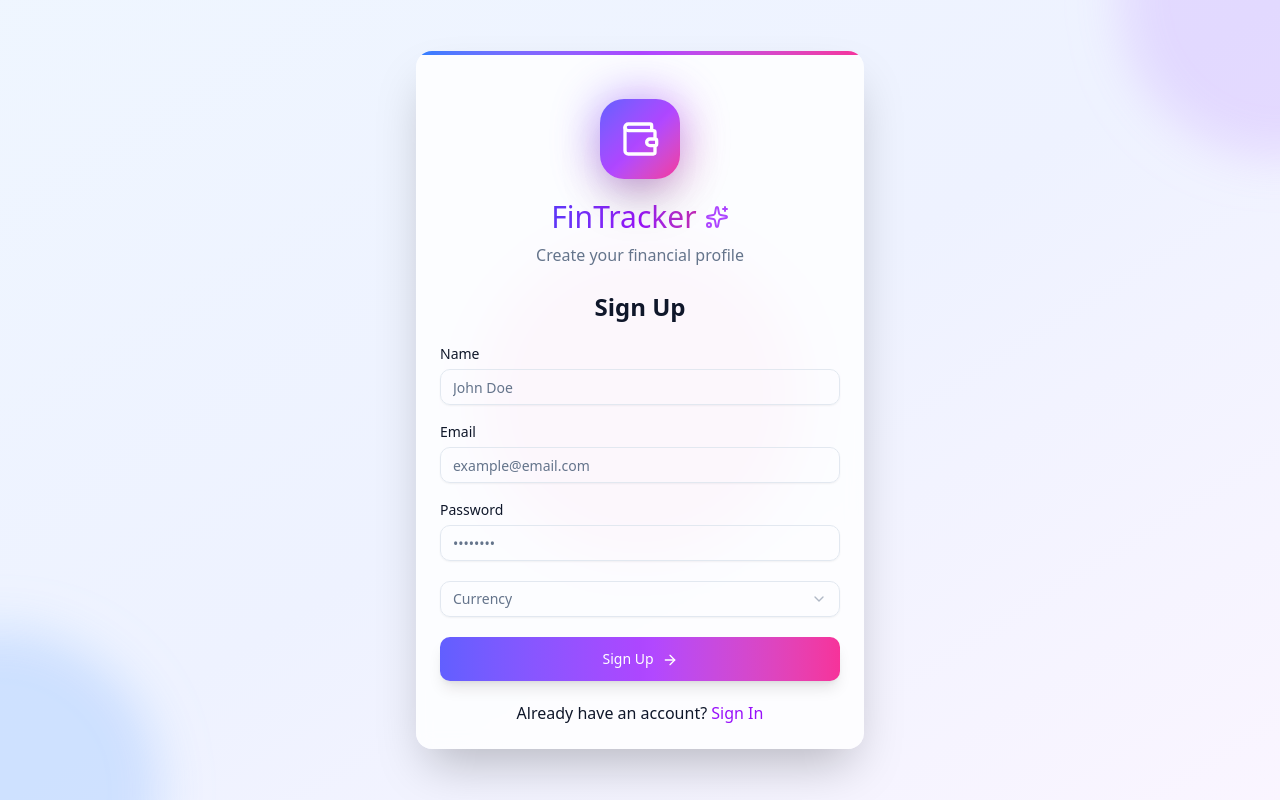
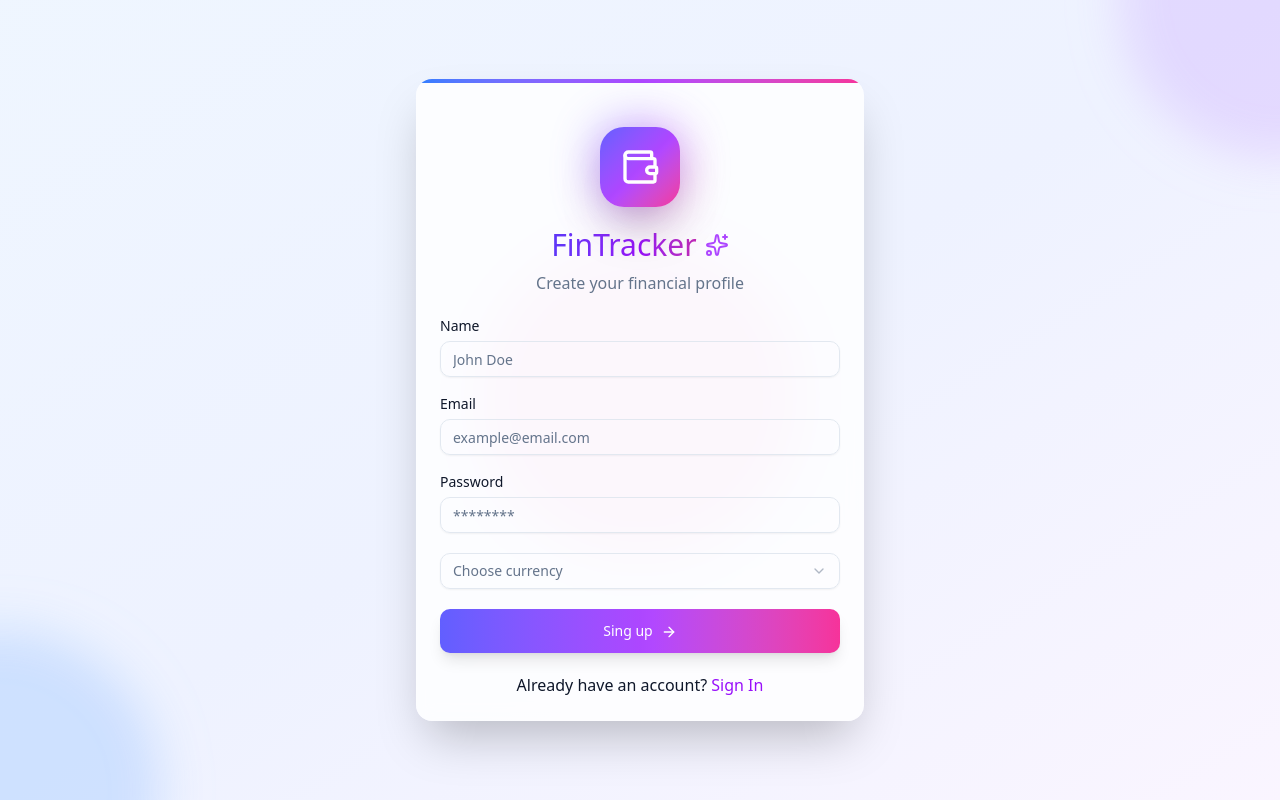
Before and after one commit to maximwas/finance-tracker, a Next.js app in the folder frontend/: page /register in a window 1280 px wide. Built offline with nearby package versions, Linux system fonts and the light colour scheme.

Commit message:
[maximwas]: fix auth form

```diff
--- a/frontend/src/app/(auth)/login/LoginForm.tsx
+++ b/frontend/src/app/(auth)/login/LoginForm.tsx
@@ -1,23 +1,44 @@
 'use client';
+import { useCallback } from 'react';
 
+import { FormField } from '@/components/form/formField';
 import { AuthForm } from '@/components/forms/authForm';
 import { type LoginFormValues, loginSchema } from '@/lib/validations/login-schema';
 
 export function LoginForm(): React.JSX.Element {
+  const onSubmit = useCallback(() => {}, []);
+
   return (
     <AuthForm<LoginFormValues>
-      title="Sign In"
-      fields={[
-        { name: 'email', label: 'Email', type: 'email', placeholder: 'example@email.com' },
-        { name: 'password', label: 'Password', type: 'password', placeholder: '••••••••' },
-      ]}
-      initialValues={{ email: '', password: '' }}
-      validationSchema={loginSchema}
-      submitText="Sign In"
+      submitText="Sign in"
       redirectText="Don't have an account?"
       redirectLink="/register"
       redirectLabel="Sign Up"
-      onSubmit={(values) => console.log('Login values:', values)}
-    />
+      initialValues={{
+        email: '',
+        password: '',
+      }}
+      validationSchema={loginSchema}
+      onSubmit={onSubmit}
+    >
+      <div className="space-y-2">
+        <FormField
+          label="Email"
+          id="email"
+          name="email"
+          type="email"
+          placeholder="example@email.com"
+        />
+      </div>
+      <div className="space-y-2">
+        <FormField
+          label="Password"
+          id="password"
+          name="password"
+          type="password"
+          placeholder="********"
+        />
+      </div>
+    </AuthForm>
   );
 }
--- a/frontend/src/app/(auth)/register/RegisterForm.tsx
+++ b/frontend/src/app/(auth)/register/RegisterForm.tsx
@@ -1,35 +1,69 @@
 'use client';
 
+import { useCallback } from 'react';
+
+import { FormField } from '@/components/form/formField';
+import { SelectField } from '@/components/form/selectField';
 import { AuthForm } from '@/components/forms/authForm';
 import { type RegisterFormValues, registerSchema } from '@/lib/validations/register-schema';
 
 export function RegisterForm(): React.JSX.Element {
+  const onSubmit = useCallback(() => {}, []);
+
   return (
     <AuthForm<RegisterFormValues>
-      title="Sign Up"
-      fields={[
-        { name: 'name', label: 'Name', placeholder: 'John Doe' },
-        { name: 'email', label: 'Email', type: 'email', placeholder: 'example@email.com' },
-        { name: 'password', label: 'Password', type: 'password', placeholder: '••••••••' },
-        {
-          name: 'currency',
-          label: 'Currency',
-          placeholder: 'Currency',
-          options: ['UAH', 'EUR', 'USD'],
-        },
-      ]}
+      submitText="Sing up"
+      redirectText="Already have an account?"
+      redirectLink="/login"
+      redirectLabel="Sign In"
       initialValues={{
-        name: '',
         email: '',
         password: '',
+        name: '',
         currency: '',
       }}
       validationSchema={registerSchema}
-      submitText="Sign Up"
-      redirectText="Already have an account?"
-      redirectLink="/login"
-      redirectLabel="Sign In"
-      onSubmit={(values) => console.log('Register values:', values)}
-    />
+      onSubmit={onSubmit}
+    >
+      <div className="space-y-2">
+        <FormField label="Name" id="name" name="name" type="name" placeholder="John Doe" />
+      </div>
+      <div className="space-y-2">
+        <FormField
+          label="Email"
+          id="email"
+          name="email"
+          type="email"
+          placeholder="example@email.com"
+        />
+      </div>
+
+      <div className="space-y-2">
+        <FormField
+          label="Password"
+          id="password"
+          name="password"
+          type="password"
+          placeholder="********"
+        />
+      </div>
+      <div className="space-y-2">
+        <SelectField
+          name="currency"
+          className="w-full"
+          placeholder="Choose currency"
+          options={[
+            {
+              value: 'UAH',
+              label: 'UAH',
+            },
+            {
+              value: 'USD',
+              label: 'USD',
+            },
+          ]}
+        />
+      </div>
+    </AuthForm>
   );
 }
--- a/frontend/src/components/auth/wrapperAuth.tsx
+++ b/frontend/src/components/auth/wrapperAuth.tsx
@@ -3,7 +3,7 @@
 import { Sparkles } from 'lucide-react';
 import type * as React from 'react';
 
-import { Logo } from '../logo/Logo';
+import { Logo } from '../logo/logo';
 import { Card, CardContent, CardDescription, CardHeader, CardTitle } from '../ui/card';
 
 export interface IWrapperAuthProps {
--- /dev/null
+++ b/frontend/src/components/form/selectField.tsx
@@ -0,0 +1,63 @@
+import type * as SelectPrimitive from '@radix-ui/react-select';
+import { ErrorMessage, useFormikContext } from 'formik';
+import { AlertCircle } from 'lucide-react';
+import * as React from 'react';
+
+import { Select, SelectContent, SelectItem, SelectTrigger, SelectValue } from '../ui/select';
+import { TypographyP } from '../ui/typography';
+
+export interface ISelectOption {
+  value: string;
+  label: string;
+}
+
+export interface ISelectFieldProps extends React.ComponentProps<typeof SelectPrimitive.Root> {
+  options: ISelectOption[];
+  placeholder?: string;
+  className?: string;
+  name: string;
+}
+
+function SelectField<T extends Record<string, string>>({
+  options,
+  className,
+  placeholder,
+  name,
+  ...props
+}: ISelectFieldProps): React.JSX.Element {
+  const { setFieldValue, values } = useFormikContext<T>();
+
+  return (
+    <>
+      <Select
+        name={name}
+        value={values[name]}
+        onValueChange={(value) => setFieldValue(name, value)}
+        {...props}
+      >
+        <SelectTrigger className={className}>
+          <SelectValue placeholder={placeholder ?? ''} />
+        </SelectTrigger>
+        <SelectContent>
+          {options.map(({ label, value }) => (
+            <SelectItem key={value} value={value}>
+              {label}
+            </SelectItem>
+          ))}
+        </SelectContent>
+      </Select>
+
+      <ErrorMessage
+        name={name}
+        render={(message: string) => (
+          <div className="inline-grid grid-flow-col items-center">
+            <AlertCircle className="w-4 h-4 text-red-500 mr-1"></AlertCircle>
+            <TypographyP className="text-red-500 text-sm">{message}</TypographyP>
+          </div>
+        )}
+      />
+    </>
+  );
+}
+
+export { SelectField };
--- a/frontend/src/components/forms/authForm.tsx
+++ b/frontend/src/components/forms/authForm.tsx
@@ -1,87 +1,45 @@
 'use client';
 
-import { Form, Formik } from 'formik';
+import { Form, Formik, type FormikProps } from 'formik';
 import { ArrowRight } from 'lucide-react';
 import Link from 'next/link';
 import * as React from 'react';
 import type * as Yup from 'yup';
 
-import { FormField } from '@/components/form/formField';
 import { Button } from '@/components/ui/button';
-import {
-  Select,
-  SelectContent,
-  SelectItem,
-  SelectTrigger,
-  SelectValue,
-} from '@/components/ui/select';
 import { TypographyP } from '@/components/ui/typography';
 
 interface IAuthFormProps<T extends object> {
-  title: string;
-  fields: {
-    name: keyof T;
-    label: string;
-    type?: string;
-    placeholder?: string;
-    options?: string[];
-  }[];
   initialValues: T;
   validationSchema: Yup.ObjectSchema<T>;
   submitText: string;
-  redirectText: string;
-  redirectLink: string;
-  redirectLabel: string;
+  redirectText?: string;
+  redirectLink?: string;
+  redirectLabel?: string;
+  children: React.ReactNode | ((formik: FormikProps<T>) => React.ReactNode);
   onSubmit: (values: T) => void | Promise<void>;
 }
 
-export function AuthForm<T extends object>({
-  title,
-  fields,
+function AuthForm<T extends object>({
   initialValues,
   validationSchema,
   submitText,
   redirectText,
   redirectLink,
   redirectLabel,
+  children,
   onSubmit,
 }: IAuthFormProps<T>): React.JSX.Element {
   return (
     <div className="max-w-md mx-auto">
-      <h2 className="text-2xl font-bold text-center mb-6">{title}</h2>
-
       <Formik<T>
         initialValues={initialValues}
         validationSchema={validationSchema}
         onSubmit={onSubmit}
       >
+        {(formik) => (
           <Form className="space-y-5">
-          {fields.map((field) =>
-            field.options ? (
-              <Select key={String(field.name)}>
-                <SelectTrigger className="w-full">
-                  <SelectValue placeholder={field.placeholder ?? ''} />
-                </SelectTrigger>
-                <SelectContent>
-                  {field.options.map((value) => (
-                    <SelectItem key={value} value={value}>
-                      {value}
-                    </SelectItem>
-                  ))}
-                </SelectContent>
-              </Select>
-            ) : (
-              <div key={String(field.name)} className="space-y-2">
-                <FormField
-                  label={field.label}
-                  id={String(field.name)}
-                  name={String(field.name)}
-                  type={field.type ?? 'text'}
-                  placeholder={field.placeholder ?? ''}
-                />
-              </div>
-            ),
-          )}
+            {typeof children === 'function' ? children(formik) : children}
 
             <Button
               type="submit"
@@ -91,14 +49,19 @@ export function AuthForm<T extends object>({
               <ArrowRight className="w-4 h-4 mt-0.5 group-hover:translate-x-1 transition-transform duration-300" />
             </Button>
 
+            {redirectText ? (
               <TypographyP className="text-center font-medium">
                 {redirectText}{' '}
-            <Link href={redirectLink} className="text-purple-600">
+                <Link href={redirectLink || ''} className="text-purple-600">
                   {redirectLabel}
                 </Link>
               </TypographyP>
+            ) : null}
           </Form>
+        )}
       </Formik>
     </div>
   );
 }
+
+export { AuthForm };
```
Lines whose indentation alone changed are shown as unchanged.
